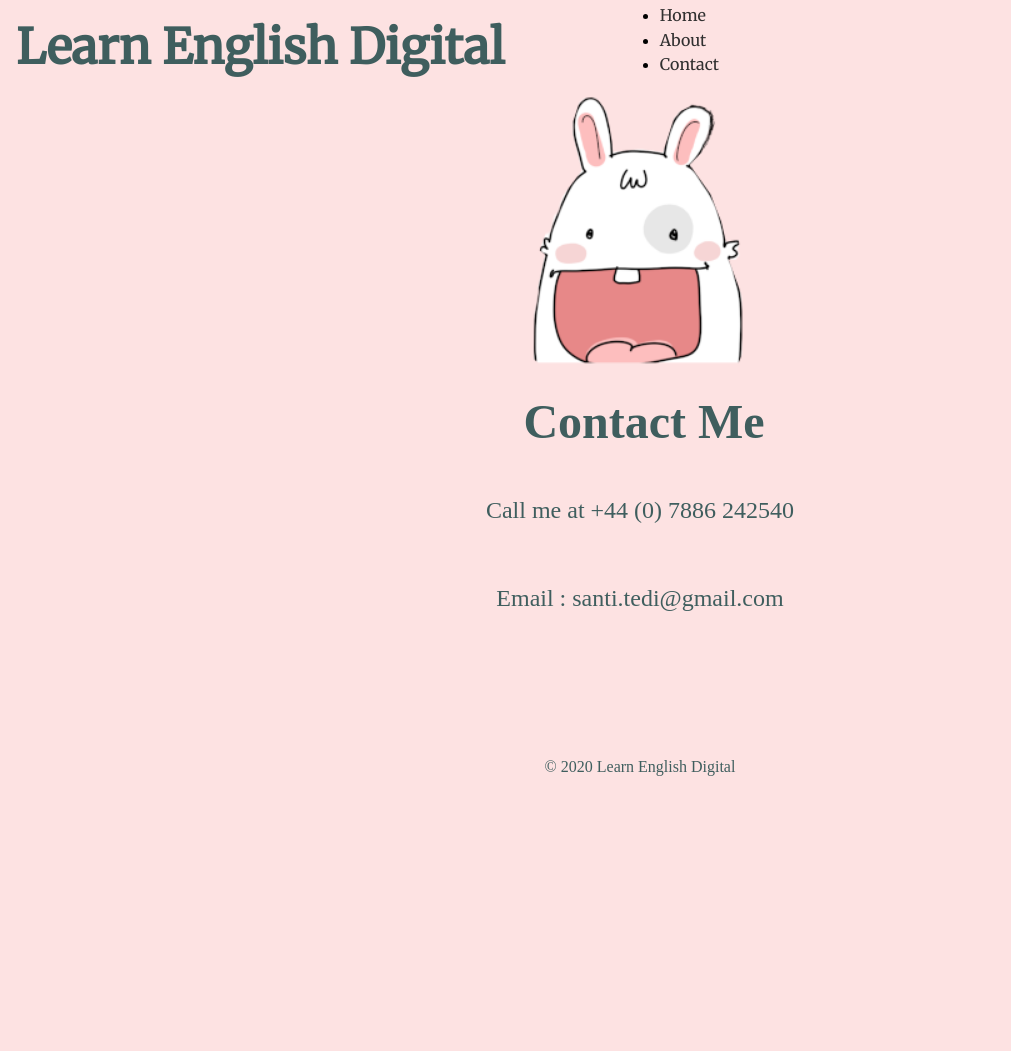
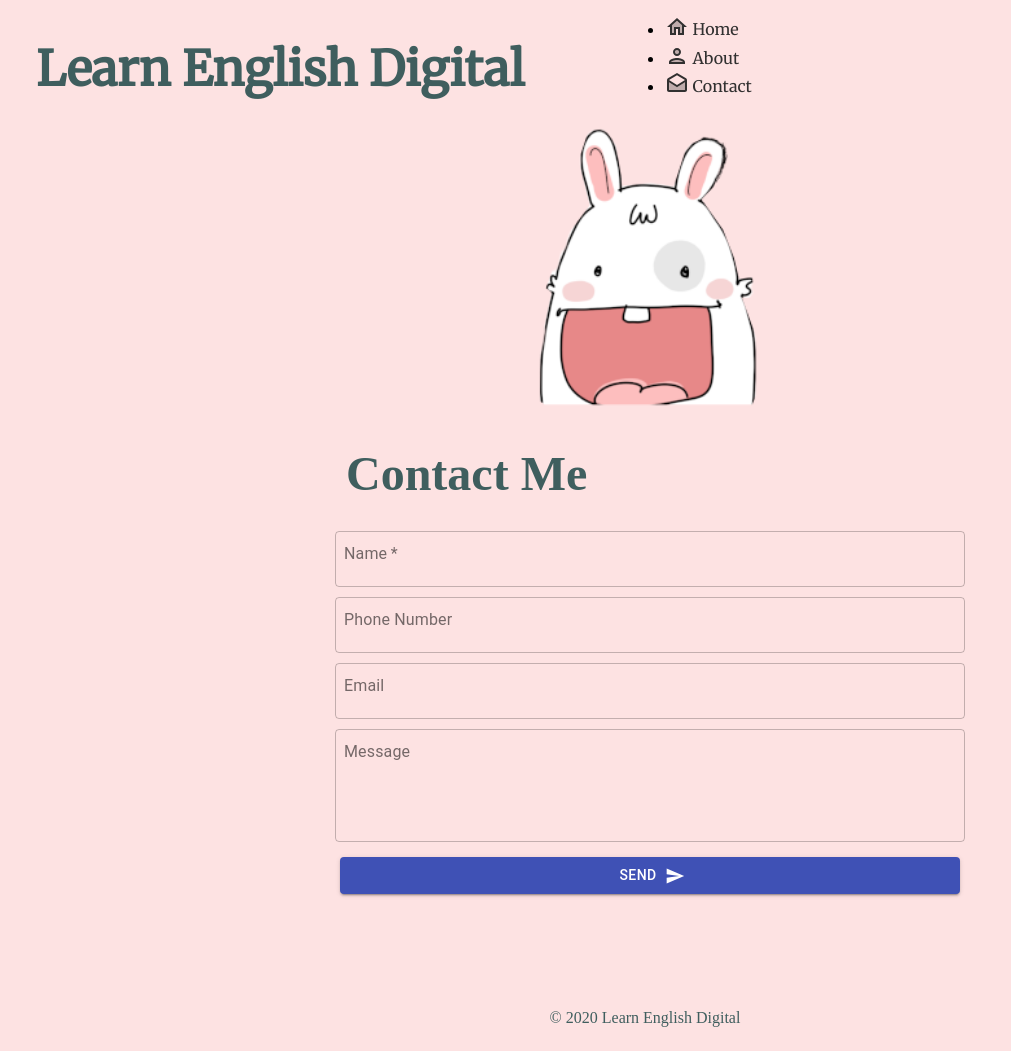
Before and after one commit to haditedi/learnenglish, a Gatsby site: page /contact in a window 1280 px wide. Shown: the whole page, without its empty margins (0-1011 px from the left). Before the commit the page ends 800 px from the top, so only its background shows below. Built offline with nearby package versions, Linux system fonts and the light colour scheme; Gatsby itself is replaced by a stand-in of ours.

Commit message:
added expansion in About - contactform-iconnavbar

```diff
--- a/gatsby-config.js
+++ b/gatsby-config.js
@@ -13,6 +13,7 @@ module.exports = {
   plugins: [
     "gatsby-plugin-sass",
     `gatsby-plugin-react-helmet`,
+    `gatsby-plugin-material-ui`,
     {
       resolve: `gatsby-source-filesystem`,
       options: {
--- a/package.json
+++ b/package.json
@@ -14,9 +14,13 @@
     "test": "echo \"Write tests! -> https://gatsby.dev/unit-testing\" && exit 1"
   },
   "dependencies": {
+    "@material-ui/core": "^4.9.14",
+    "@material-ui/icons": "^4.9.1",
+    "@material-ui/styles": "^4.9.14",
     "dotenv": "^8.2.0",
     "gatsby": "^2.18.12",
     "gatsby-image": "^2.3.2",
+    "gatsby-plugin-material-ui": "^2.1.8",
     "gatsby-plugin-react-helmet": "^3.2.2",
     "gatsby-plugin-sass": "^2.1.26",
     "gatsby-plugin-sharp": "^2.5.4",
--- /dev/null
+++ b/src/components/Formui.js
@@ -0,0 +1,58 @@
+import React from "react"
+import TextField from "@material-ui/core/TextField"
+import classes from "./formui.module.css"
+import Button from "@material-ui/core/Button"
+import SendIcon from "@material-ui/icons/Send"
+
+const formui = () => {
+  return (
+    <form
+      className={classes.formui}
+      name="contact"
+      action="/success"
+      method="POST"
+      data-netlify="true"
+    >
+      <input type="hidden" name="form-name" value="contact"></input>
+      <TextField
+        required
+        id="outlined-required"
+        label="Name"
+        name="name"
+        variant="outlined"
+      />
+      <TextField
+        id="outlined-number"
+        label="Phone Number"
+        name="number"
+        variant="outlined"
+      />
+      <TextField
+        id="email"
+        label="Email"
+        type="email"
+        name="email"
+        variant="outlined"
+      />
+      <TextField
+        id="message"
+        label="Message"
+        name="message"
+        multiline
+        rows={4}
+        variant="outlined"
+      />
+      <Button
+        style={{ margin: "10px" }}
+        variant="contained"
+        color="primary"
+        type="submit"
+        endIcon={<SendIcon />}
+      >
+        SEND
+      </Button>
+    </form>
+  )
+}
+
+export default formui
--- /dev/null
+++ b/src/components/Formui.module.css
@@ -0,0 +1,16 @@
+.formui {
+  display: flex;
+  flex-direction: column;
+  margin: 10px 0;
+  padding: 10px 0;
+  width: 100%;
+}
+div {
+  margin: 5px;
+}
+
+@media (min-width: 600px) {
+  .formui {
+    width: 50vw;
+  }
+}
--- a/src/components/header.js
+++ b/src/components/header.js
@@ -2,6 +2,9 @@ import React from "react"
 import { Link, graphql, useStaticQuery } from "gatsby"
 
 import headerStyles from "./header.module.css"
+import Home from "@material-ui/icons/HomeTwoTone"
+import Person from "@material-ui/icons/PersonTwoTone"
+import Contact from "@material-ui/icons/DraftsTwoTone"
 
 const Header = () => {
   const data = useStaticQuery(graphql`
@@ -23,12 +26,14 @@ const Header = () => {
       <nav className={headerStyles.bar}>
         <ul className={headerStyles.navList}>
           <li>
+            {" "}
             <Link
               className={headerStyles.navItem}
               activeClassName={headerStyles.activeNavItem}
               to="/"
             >
-              Home
+              {" "}
+              <Home style={{ verticalAlign: "bottom" }} /> Home
             </Link>
           </li>
 
@@ -38,7 +43,7 @@ const Header = () => {
               activeClassName={headerStyles.activeNavItem}
               to="/about"
             >
-              About
+              <Person style={{ verticalAlign: "bottom" }} /> About
             </Link>
           </li>
           <li>
@@ -47,7 +52,7 @@ const Header = () => {
               activeClassName={headerStyles.activeNavItem}
               to="/contact"
             >
-              Contact
+              <Contact style={{ verticalAlign: "bottom" }} /> Contact
             </Link>
           </li>
         </ul>
--- a/src/components/header.module.css
+++ b/src/components/header.module.css
@@ -20,13 +20,13 @@ h1 {
 ul {
   margin-block-start: 0;
   margin-inline-start: 0;
-  padding-inline-start: 15px;
+  padding-inline-start: 0px;
 }
 .nav-list {
   list-style-type: none;
   width: 100%;
   display: flex;
-
+  margin: 0.5rem;
   align-items: flex-end;
   flex-wrap: wrap;
 }
@@ -36,8 +36,8 @@ ul {
   text-decoration: none;
   color: #679b9b;
   transition: 0.5s ease-in-out;
-  margin-right: 1rem;
-
+  margin: 0.5rem;
+  display: block;
   width: 100%;
 }
 
@@ -45,7 +45,7 @@ ul {
   text-decoration: none;
   color: #16323f;
   background-color: lightgrey;
-  width: 200px;
+  border-radius: 10px;
 }
 .active-nav-item {
   color: #ffc70a;
@@ -66,12 +66,12 @@ ul {
     margin: 0.3rem;
   }
   .nav-list {
-    margin: 1rem;
-    padding: 1rem;
+    margin: 0.5rem;
+    padding: 0.5rem;
     justify-content: flex-end;
   }
   .nav-item {
-    padding: 1rem;
-    margin: 1rem;
+    padding: 0.5rem;
+    margin: 0.5rem;
   }
 }
--- a/src/pages/about.module.css
+++ b/src/pages/about.module.css
@@ -7,6 +7,11 @@
   background-repeat: repeat;
   background-size: contain;
 }
+.exp {
+  background-image: url("../images/back-about.svg");
+  background-repeat: no-repeat;
+  background-size: contain;
+}
 
 @media (min-width: 550px) {
   .back {
--- a/src/pages/contact.js
+++ b/src/pages/contact.js
@@ -4,6 +4,7 @@ import Layout from "../components/Layout"
 import { Helmet } from "react-helmet"
 import { graphql, useStaticQuery } from "gatsby"
 import Img from "gatsby-image"
+import Formui from "../components/Formui"
 
 const Contact = () => {
   const data = useStaticQuery(graphql`
@@ -31,9 +32,11 @@ const Contact = () => {
         />
       </div>
       <div className="para toCenter">
-        <h1 style={{ textAlign: "center" }}>Contact Me</h1>
+        <h1>Contact Me</h1>
+        <Formui />
+        {/* <h1 style={{ textAlign: "center" }}>Contact Me</h1>
         <p style={{ marginBottom: "0" }}>Call me at +44 (0) 7886 242540</p>
-        <p>Email : santi.tedi@gmail.com</p>
+        <p>Email : santi.tedi@gmail.com</p> */}
       </div>
     </Layout>
   )
```
Also changed, not shown: src/pages/about.js (+46 -8 lines), src/pages/success.js (added, +13 -0 lines), 1 other file.
